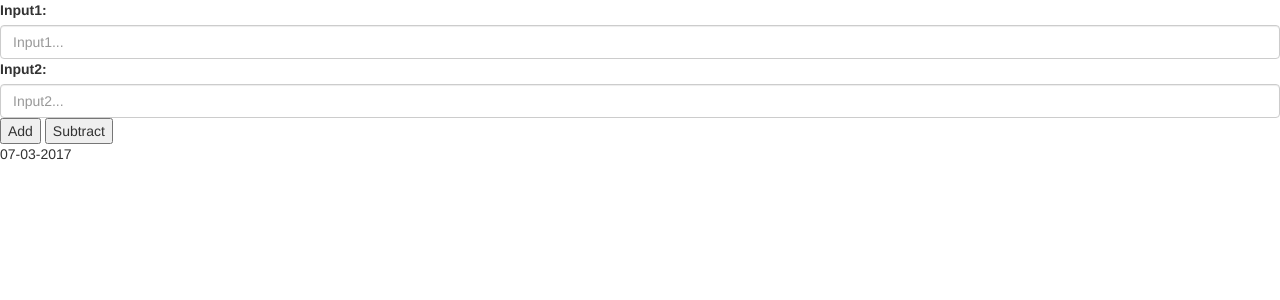
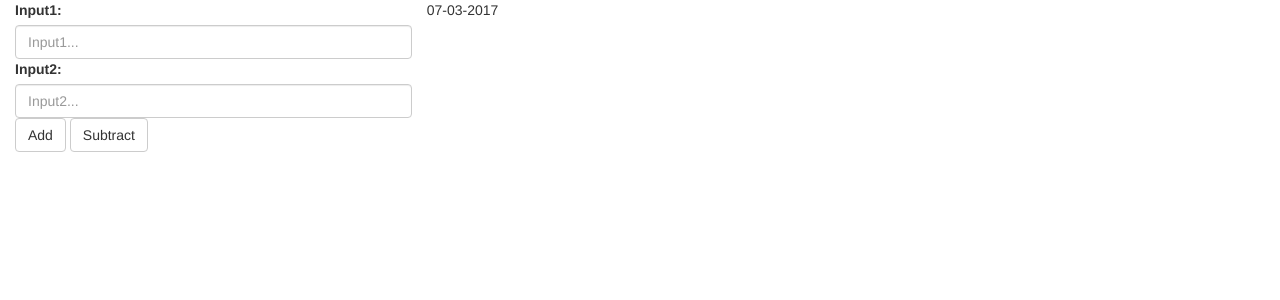
Before and after one commit to Dimickde/Tucker, a PHP site: page /Calculator.php in a window 1280 px wide. Shown: the top 300 px of the page. Run offline with PHP 8.4, Linux system fonts and the light colour scheme.

Commit message:
Changed Buttons

```diff
--- a/Calculator.php
+++ b/Calculator.php
@@ -2,7 +2,7 @@
 include_once('inc/header.php');
 
 ?>
-
+<div class="container col-lg-4">
   <form action = "resources/ParseMath.php" method = "post">
     <div class="form_group">
       <label for="IntOne">Input1: </label>
@@ -12,14 +12,12 @@ include_once('inc/header.php');
       <label for="IntTwo">Input2: </label>
       <input type = "number" name = "IntTwo" class="form-control" placeholder="Input2...">
       </div>
-
-	<input type = "submit" name = "add" value = "Add">
-	<input type = "submit" name = "subtract" value = "Subtract">
+    <button type="submit" class="btn btn-default">Add</button>
+    <button type="submit" class="btn btn-default">Subtract</button>
+    <!--<input type = "submit" name = "add" value = "Add">
+    <input type = "submit" name = "subtract" value = "Subtract">-->
   </form>
-
-
-
-
+</div>
 <?php include_once('inc/footer.php');
 
 ?>
```
Lines whose indentation alone changed are shown as unchanged.
